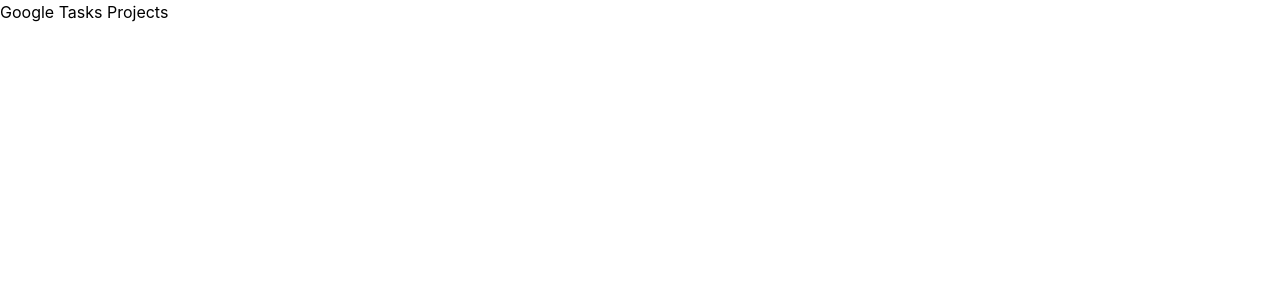
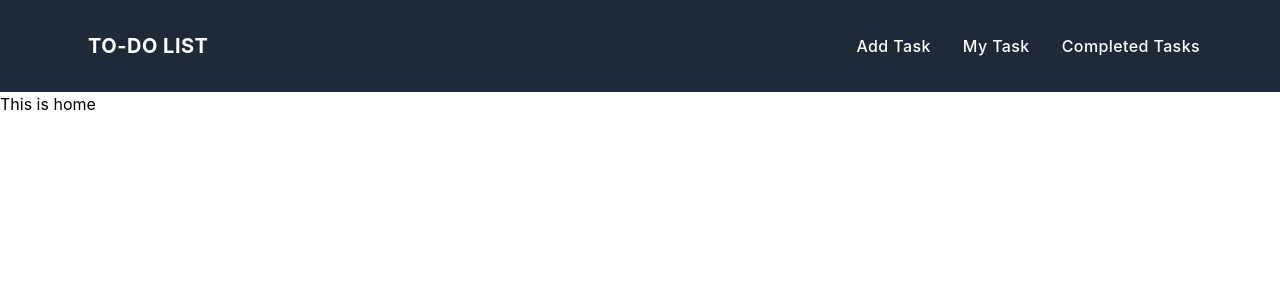
Before and after one commit to Sayem92/To-do-List-client-site, a React (Create React App) app: page / in a window 1280 px wide. Shown: the top 300 px of the page. Built offline with nearby package versions, Linux system fonts and the light colour scheme.

Commit message:
add navbar

```diff
--- a/package.json
+++ b/package.json
@@ -8,6 +8,7 @@
     "@testing-library/user-event": "^13.5.0",
     "react": "^18.2.0",
     "react-dom": "^18.2.0",
+    "react-router-dom": "^6.6.1",
     "react-scripts": "5.0.1",
     "web-vitals": "^2.1.4"
   },
--- a/src/App.js
+++ b/src/App.js
@@ -1,9 +1,13 @@
+import { RouterProvider } from 'react-router-dom';
 import './App.css';
+import { router } from './Routes/Routes/Routes';
+
 
 function App() {
   return (
     <div>
-      <h1>Google Tasks Projects</h1>
+
+      <RouterProvider router={router}></RouterProvider>
 
     </div>
   );
--- /dev/null
+++ b/src/Routes/Routes/Routes.js
@@ -0,0 +1,16 @@
+import { createBrowserRouter } from "react-router-dom";
+import Home from "../../component/Home/Home";
+import Main from "../../layout/Main";
+
+export const router = createBrowserRouter([
+    {
+        path:'/',
+        element: <Main></Main>,
+        children: [
+            {
+                path: '/',
+                element: <Home></Home>,
+            }
+        ]
+    }
+])
--- /dev/null
+++ b/src/component/Home/Home.js
@@ -0,0 +1,11 @@
+import React from 'react';
+
+const Home = () => {
+    return (
+        <div>
+            <h1>This is home</h1>
+        </div>
+    );
+};
+
+export default Home;
--- /dev/null
+++ b/src/component/Navbar/Navbar.js
@@ -0,0 +1,155 @@
+import React, { useState } from 'react';
+import { Link } from 'react-router-dom';
+
+const Navbar = () => {
+    const [isMenuOpen, setIsMenuOpen] = useState(false);
+
+    return (
+        <div className="px-4 md:px-20 py-8 bg-gray-800 text-white">
+            <div className="relative flex items-center justify-between">
+                <Link
+                    to="/"
+                    aria-label="To-do List"
+                    title="To-do List"
+                    className="inline-flex items-center"
+                >
+
+                    <span className="ml-2 text-xl font-bold tracking-wide text-white uppercase">
+                       To-do List
+                    </span>
+                </Link>
+                <ul className="flex items-center hidden space-x-8 lg:flex">
+                    <li>
+                        <Link
+                            to="/"
+                            aria-label="Add Task"
+                            title="Add Task"
+                            className="font-medium tracking-wide text-white transition-colors duration-200 hover:text-deep-purple-accent-400"
+                        >
+                            Add Task
+                        </Link>
+                    </li>
+                    <li>
+                        <Link
+                            to="/"
+                            aria-label="My Task"
+                            title="My Task"
+                            className="font-medium tracking-wide text-white transition-colors duration-200 hover:text-deep-purple-accent-400"
+                        >
+                            My Task
+                        </Link>
+                    </li>
+                    <li>
+                        <Link
+                            to="/"
+                            aria-label="Completed Tasks"
+                            title="Completed Tasks"
+                            className="font-medium tracking-wide text-white transition-colors duration-200 hover:text-deep-purple-accent-400"
+                        >
+                            Completed Tasks
+                        </Link>
+                    </li>
+                </ul>
+
+
+                <div className="lg:hidden">
+                    <button
+                        aria-label="Open Menu"
+                        title="Open Menu"
+                        className="p-2 -mr-1 transition duration-200 rounded focus:outline-none focus:shadow-outline hover:bg-deep-purple-50 focus:bg-deep-purple-50"
+                        onClick={() => setIsMenuOpen(true)}
+                    >
+                        <svg className="w-5 text-gray-600" viewBox="0 0 24 24">
+                            <path
+                                fill="#FFFFFF"
+                                d="M23,13H1c-0.6,0-1-0.4-1-1s0.4-1,1-1h22c0.6,0,1,0.4,1,1S23.6,13,23,13z"
+                            />
+                            <path
+                                fill="#FFFFFF"
+                                d="M23,6H1C0.4,6,0,5.6,0,5s0.4-1,1-1h22c0.6,0,1,0.4,1,1S23.6,6,23,6z"
+                            />
+                            <path
+                                fill="#FFFFFF"
+                                d="M23,20H1c-0.6,0-1-0.4-1-1s0.4-1,1-1h22c0.6,0,1,0.4,1,1S23.6,20,23,20z"
+                            />
+                        </svg>
+                    </button>
+                    {isMenuOpen && (
+                        <div className="absolute top-0 left-0 w-full">
+                            <div className="p-5 bg-white border rounded shadow-sm">
+                                <div className="flex items-center justify-between mb-4">
+                                    <div>
+                                        <Link
+                                            to="/"
+                                            aria-label="To-do List"
+                                            title="To-do List"
+                                            className="inline-flex items-center"
+                                        >
+
+                                            <span className="ml-2 text-xl font-bold tracking-wide text-gray-800 uppercase">
+                                            To-do List
+                                            </span>
+                                        </Link>
+                                    </div>
+                                    <div>
+                                        <button
+                                            aria-label="Close Menu"
+                                            title="Close Menu"
+                                            className="p-2 -mt-2 -mr-2 transition duration-200 rounded hover:bg-gray-200 focus:bg-gray-200 focus:outline-none focus:shadow-outline"
+                                            onClick={() => setIsMenuOpen(false)}
+                                        >
+                                            <svg className="w-5 text-gray-600" viewBox="0 0 24 24">
+                                                <path
+                                                    fill="currentColor"
+                                                    d="M19.7,4.3c-0.4-0.4-1-0.4-1.4,0L12,10.6L5.7,4.3c-0.4-0.4-1-0.4-1.4,0s-0.4,1,0,1.4l6.3,6.3l-6.3,6.3 c-0.4,0.4-0.4,1,0,1.4C4.5,19.9,4.7,20,5,20s0.5-0.1,0.7-0.3l6.3-6.3l6.3,6.3c0.2,0.2,0.5,0.3,0.7,0.3s0.5-0.1,0.7-0.3 c0.4-0.4,0.4-1,0-1.4L13.4,12l6.3-6.3C20.1,5.3,20.1,4.7,19.7,4.3z"
+                                                />
+                                            </svg>
+                                        </button>
+                                    </div>
+                                </div>
+                                <nav>
+                                    <ul className="space-y-4">
+                                        <li>
+                                            <Link
+                                                to="/"
+                                                aria-label="Add Task"
+                                                title="Add Task"
+                                                className="font-medium tracking-wide text-gray-700 transition-colors duration-200 hover:text-deep-purple-accent-400"
+                                            >
+                                                Add Task
+                                            </Link>
+                                        </li>
+                                        <li>
+                                            <Link
+                                                to="/"
+                                                aria-label="My Task"
+                                                title="My Task"
+                                                className="font-medium tracking-wide text-gray-700 transition-colors duration-200 hover:text-deep-purple-accent-400"
+                                            >
+                                                My Task
+                                            </Link>
+                                        </li>
+                                        <li>
+                                            <Link
+                                                to="/"
+                                                aria-label="Completed Tasks"
+                                                title="Completed Tasks"
+                                                className="font-medium tracking-wide text-gray-700 transition-colors duration-200 hover:text-deep-purple-accent-400"
+                                            >
+                                                Completed Tasks
+                                            </Link>
+                                        </li>
+                                    </ul>
+                                </nav>
+                            </div>
+                        </div>
+                    )}
+                </div>
+            </div>
+        </div>
+    );
+};
+
+
+
+export default Navbar;
--- /dev/null
+++ b/src/layout/Main.js
@@ -0,0 +1,14 @@
+import React from 'react';
+import { Outlet } from 'react-router-dom';
+import Navbar from '../component/Navbar/Navbar';
+
+const Main = () => {
+    return (
+        <div>
+            <Navbar></Navbar>
+            <Outlet></Outlet>
+        </div>
+    );
+};
+
+export default Main;
```
Also changed, not shown: 1 other file (tests, documents, lock files or other folders).
